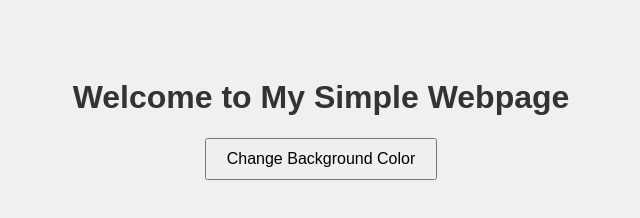
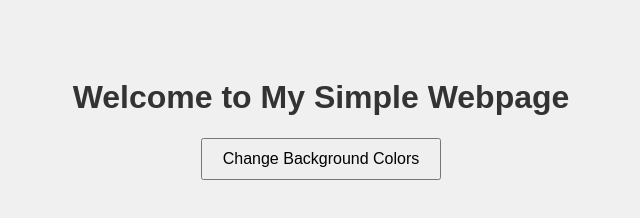
Before and after one commit to Sudhesh-267/First_Look_Of_Git, a plain HTML site: page index.html in a window 1280 px wide. Shown: the full height of the page, 319-959 px from the left. Drawn offline with Linux system fonts and the light colour scheme.

Commit message:
this is the first commit of this branch

```diff
--- a/index.html
+++ b/index.html
@@ -8,7 +8,7 @@
   </head>
   <body>
     <h1>Welcome to My Simple Webpage</h1>
-    <button id="changeColorBtn">Change Background Color</button>
+    <button id="changeColorBtn">Change Background Colors</button>
 
     <script src="script.js"></script>
   </body>
```
